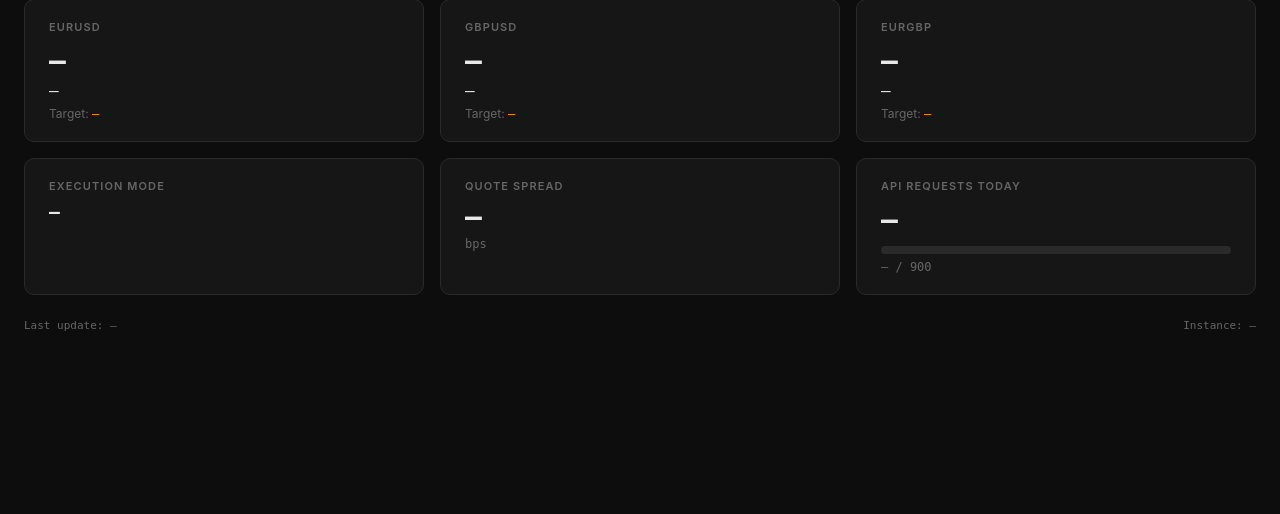
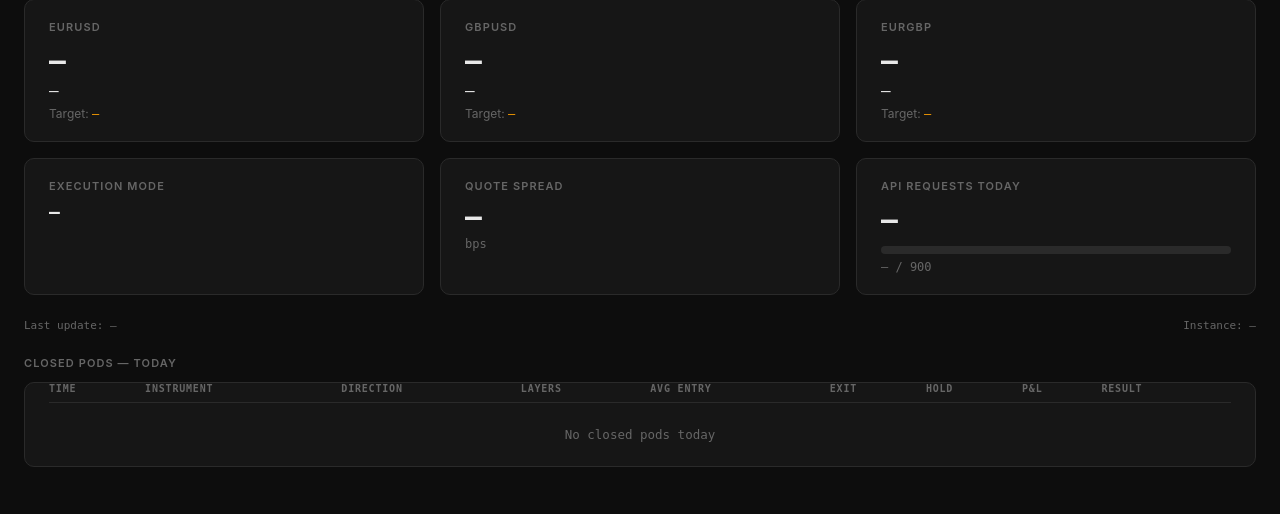
Before and after one commit to theonlykk/pipshed, a Flask app: page / in a window 1280 px wide. Shown: the part 286-800 px from the top of the page. Run offline with Flask 3, Linux system fonts and the light colour scheme; data that the repository does not hold is empty.

Commit message:
Pipshed Phase 2: add closed pods history table to dashboard
Co-authored-by: Cursor <cursoragent@cursor.com>

```diff
--- a/templates/dashboard.html
+++ b/templates/dashboard.html
@@ -230,6 +230,48 @@
       display: flex;
       justify-content: space-between;
     }
+
+    /* ── Closed Pods Table ── */
+    .section-title {
+      font-size: 11px;
+      font-weight: 600;
+      letter-spacing: 0.1em;
+      text-transform: uppercase;
+      color: var(--muted);
+      margin: 24px 0 12px 0;
+    }
+    .pods-table {
+      width: 100%;
+      border-collapse: collapse;
+      font-size: 12.5px;
+      font-family: var(--font-mono);
+    }
+    .pods-table th {
+      text-align: left;
+      font-size: 10px;
+      font-weight: 600;
+      letter-spacing: 0.08em;
+      text-transform: uppercase;
+      color: var(--muted);
+      padding: 0 12px 8px 0;
+      border-bottom: 1px solid var(--border);
+    }
+    .pods-table td {
+      padding: 10px 12px 10px 0;
+      border-bottom: 1px solid var(--border);
+      color: var(--text);
+      vertical-align: middle;
+    }
+    .pods-table tr:last-child td { border-bottom: none; }
+    .pods-table .win  { color: var(--green); font-weight: 600; }
+    .pods-table .loss { color: var(--red);   font-weight: 600; }
+    .pods-table .dir-long  { color: var(--green); }
+    .pods-table .dir-short { color: var(--red); }
+    .pods-table .empty-row td {
+      text-align: center;
+      color: var(--muted);
+      padding: 24px 0;
+    }
   </style>
 </head>
 <body>
@@ -428,5 +470,81 @@
   fetchAndRender();
   setInterval(fetchAndRender, 5000);
 </script>
+
+<div class="section-title">Closed Pods — Today</div>
+<div class="card" style="padding: 0 24px;">
+  <table class="pods-table" id="closedPodsTable">
+    <thead>
+      <tr>
+        <th>Time</th>
+        <th>Instrument</th>
+        <th>Direction</th>
+        <th>Layers</th>
+        <th>Avg Entry</th>
+        <th>Exit</th>
+        <th>Hold</th>
+        <th>P&amp;L</th>
+        <th>Result</th>
+      </tr>
+    </thead>
+    <tbody id="closedPodsBody">
+      <tr class="empty-row"><td colspan="9">No closed pods today</td></tr>
+    </tbody>
+  </table>
+</div>
+
+<script>
+// Closed pods polling — separate from live telemetry poll
+async function fetchClosedPods() {
+  try {
+    const res  = await fetch('/api/telemetry/closed?instance=' + currentInstance);
+    const data = await res.json();
+    renderClosedPods(data.records || []);
+  } catch (e) {
+    // silent fail — closed pods are non-critical
+  }
+}
+
+function renderClosedPods(records) {
+  const tbody = document.getElementById('closedPodsBody');
+
+  // Filter to today only (UTC date match)
+  const today = new Date().toISOString().slice(0, 10);
+  const todayRecords = records.filter(r => r.close_time && r.close_time.startsWith(today));
+
+  if (todayRecords.length === 0) {
+    tbody.innerHTML = '<tr class="empty-row"><td colspan="9">No closed pods today</td></tr>';
+    return;
+  }
+
+  tbody.innerHTML = todayRecords.map(r => {
+    const pnl     = Number(r.gross_pnl || 0);
+    const isWin   = pnl >= 0;
+    const pnlStr  = (isWin ? '+' : '') + pnl.toFixed(2);
+    const result  = isWin ? '<span class="win">WIN</span>' : '<span class="loss">LOSS</span>';
+    const dirCls  = r.direction === 'LONG' ? 'dir-long' : 'dir-short';
+    const timeStr = r.close_time ? r.close_time.slice(0, 16).replace('T', ' ') : '—';
+    const hold    = r.hold_time_minutes != null ? Math.round(r.hold_time_minutes) + 'm' : '—';
+    const avgEntry = r.avg_entry_price != null ? Number(r.avg_entry_price).toFixed(5) : '—';
+    const exit     = r.exit_price != null ? Number(r.exit_price).toFixed(5) : '—';
+
+    return `<tr>
+      <td>${timeStr}</td>
+      <td>${r.instrument || '—'}</td>
+      <td class="${dirCls}">${r.direction || '—'}</td>
+      <td>${r.layers_closed || '—'}</td>
+      <td>${avgEntry}</td>
+      <td>${exit}</td>
+      <td>${hold}</td>
+      <td class="${isWin ? 'win' : 'loss'}">${pnlStr}</td>
+      <td>${result}</td>
+    </tr>`;
+  }).join('');
+}
+
+// Poll closed pods every 30 seconds
+fetchClosedPods();
+setInterval(fetchClosedPods, 30000);
+</script>
 </body>
 </html>
```
